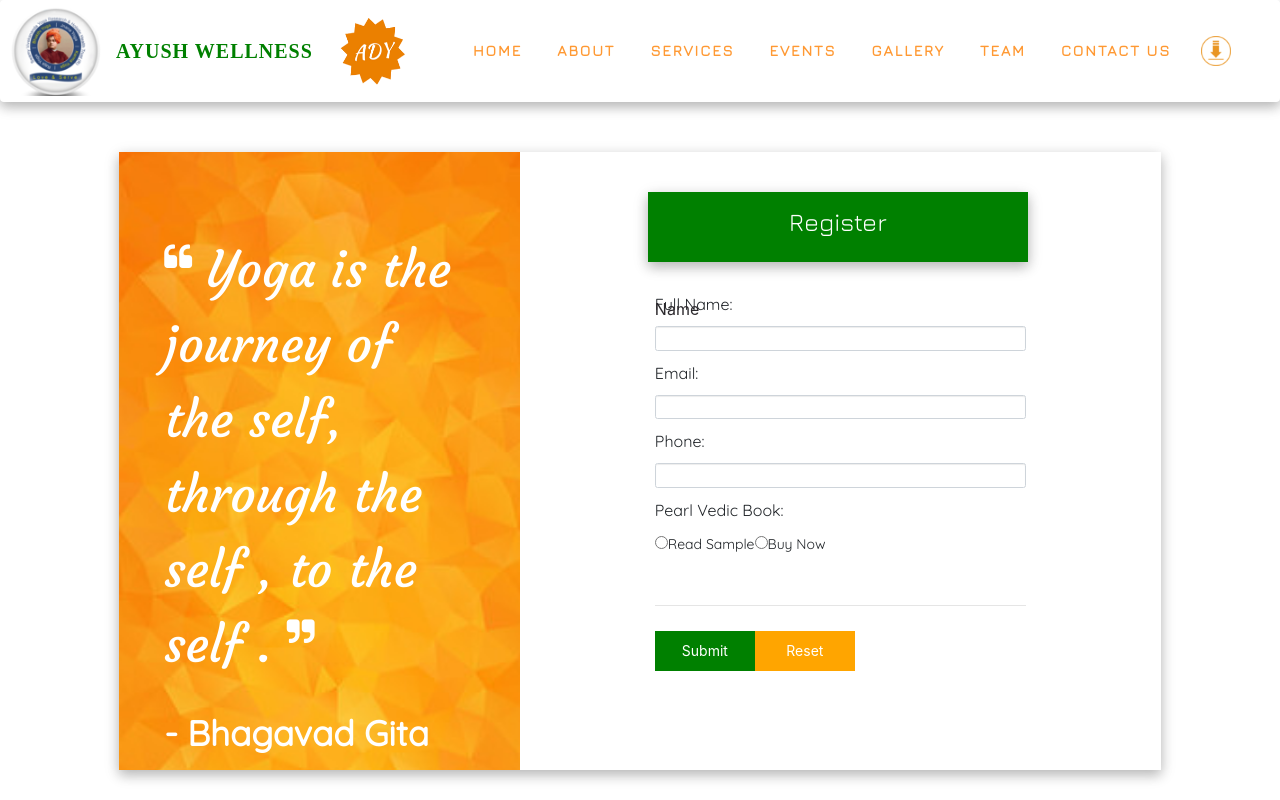
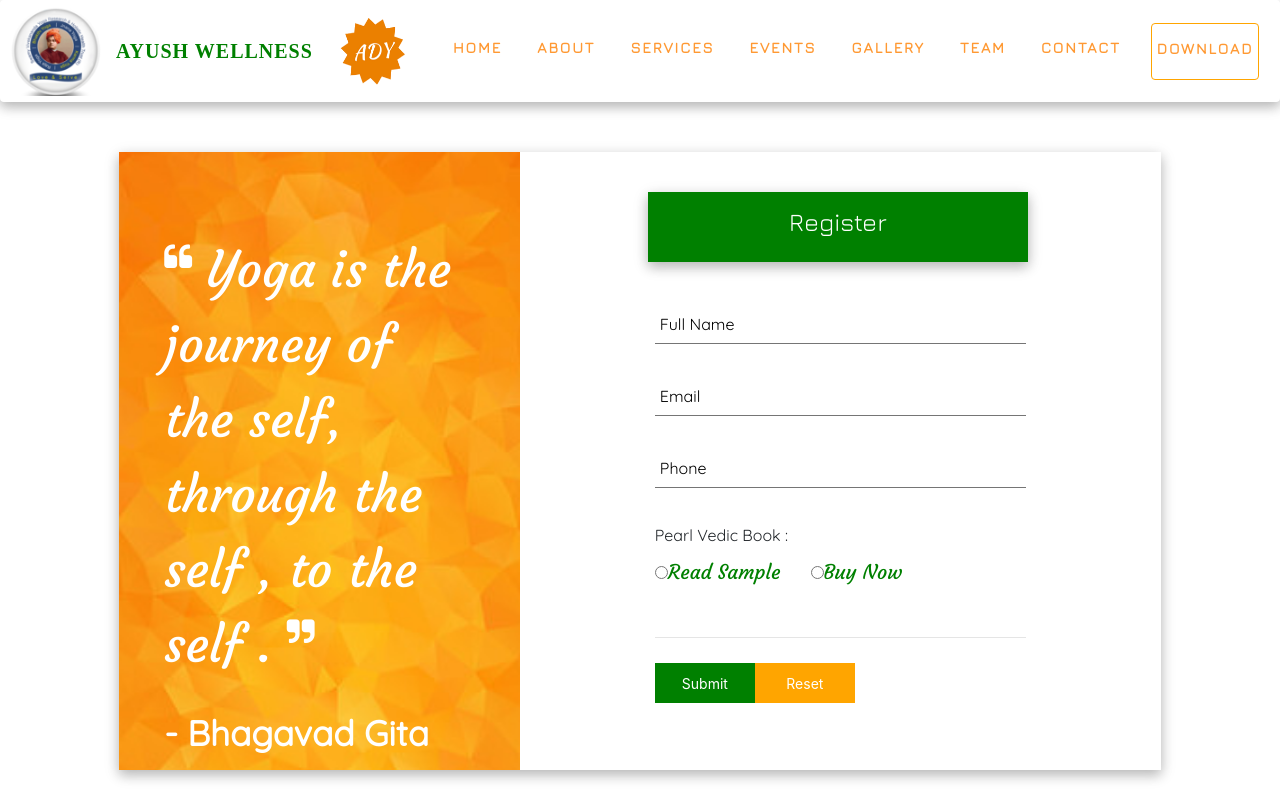
Before and after one commit to rashmigowda444/yoga_new, an Angular app in the folder userapp/: page /ordernow in a window 1280 px wide. Built offline with nearby package versions, Linux system fonts and the light colour scheme; a web font is replaced by a local one.

Commit message:
order now style change

```diff
--- a/userapp/src/app/components/contact/contact.component.html
+++ b/userapp/src/app/components/contact/contact.component.html
@@ -118,18 +118,6 @@
                                         <div *ngIf=" usercomment.errors?.minlength && usercomment.touched" class="alert alert-danger">Minimum 25 characters required</div><br>
 
 
-
-                                        <div class="form-check">
-                                                <label class="form-check-label" for="radio1">
-                                                  <input type="radio" class="form-check-input" id="radio1" name="optradio" value="option1" checked>Option 1
-                                                </label>
-                                              </div>
-                                              <div class="form-check">
-                                                <label class="form-check-label" for="radio2">
-                                                  <input type="radio" class="form-check-input" id="radio2" name="optradio" value="option2">Option 2
-                                                </label>
-                                              </div>
-
                                         <button type="submit" class="subbut" [disabled]="f.form.invalid">Submit</button>
 
                                             </form>
--- a/userapp/src/app/components/header/header.component.css
+++ b/userapp/src/app/components/header/header.component.css
@@ -11,7 +11,7 @@
     margin-top:10px;
 }
 .navbar-nav{
-    margin-left:20px;
+    margin-left:0px;
 }
 .nav-item{
     font-size:15px;
@@ -25,10 +25,15 @@
 .nav-item a{
     letter-spacing: 2px;
 }
+
 .navbar-light .navbar-nav .nav-link:focus, .navbar-light .navbar-nav .nav-link:hover{
    color:green !important;
 }
-.downloadimg{      height:30px;      width:30px;      margin-top:10px;  }
+
+.downloadimg{
+    height:50px;
+    width:100px;
+    margin-top:10px;  }
 
 @-webkit-keyframes blink {
     0% {
--- a/userapp/src/app/components/header/header.component.html
+++ b/userapp/src/app/components/header/header.component.html
@@ -1,42 +1,3 @@
-
-<!-- <nav class="navbar navbar-fixed-top  navbar-expand-md bg-light navbar-light custnav">
-  <div class="container-fluid">
-
-<a class="navbar-brand" [routerLink]="#"><img class="logoimg" src="assets/images/logo.png" height="90" width="90"></a>
-<span class="logotxt"><h2><b>ATMA DARSHANA YOGA</b></h2></span>
-
-<button class="navbar-toggler" type="button" data-toggle="collapse" data-target="#collapsibleNavbar">
-<span class="navbar-toggler-icon"></span>
-</button>
-<div class="collapse navbar-collapse" id="collapsibleNavbar">
-<ul class="navbar-nav">
-  <li class="nav-item">
-    <a class="nav-link" href="">HOME</a>
-  </li>
-  <li class="nav-item">
-    <a class="nav-link" href="about" >ABOUT</a>
-  </li>
-  <li class="nav-item">
-      <a class="nav-link" href="founder">FOUNDER</a>
-</li>
-  <li class="nav-item">
-          <a class="nav-link" href="services">SERVICES</a>
-  </li>
-  <li class="nav-item">
-    <a class="nav-link" href="events">EVENTS</a>
-  </li>
-  <li class="nav-item">
-    <a class="nav-link" href="gallery">GALLERY</a>
-  </li>
-  <li class="nav-item">
-    <a class="nav-link" href="contact">CONTACT US</a>
-  </li>
-</ul>
-</div>
-</div>
-</nav>
- -->
-
 
  <nav class="navbar navbar-expand-md bg-light navbar-light topnav">
   <a href="#"><img class="logoimg" src="assets/images/logo.png" height="90" width="90"></a>
@@ -99,16 +60,13 @@
         </li>
 
 
-
-
-
-
           <li class="nav-item">
-            <a class="nav-link" [routerLink]="['/contact']">CONTACT US</a>
+            <a class="nav-link" [routerLink]="['/contact']">CONTACT</a>
           </li>
-          <li class="nav-item">
-             <a [routerLink]="['/ordernow']">
-              <img src="assets/images/download.png"  class="downloadimg" >
+          <li class="nav-item" >
+             <a class="nav-link" [routerLink]="['/ordernow']"
+             style="border:1px solid orange;border-radius:4px;padding-bottom:20px;">
+              <!-- <img src="assets/images/download.png"  class="downloadimg" > -->DOWNLOAD
             </a>
           </li>
 
--- a/userapp/src/app/components/ordernow/ordernow.component.css
+++ b/userapp/src/app/components/ordernow/ordernow.component.css
@@ -44,63 +44,64 @@ background-size: 450px;
     padding-top:40px;
 }
 
-#navform {
-	width: 200px;
-	margin: 4em auto;
-	padding: 2em 2em 2em 2em;
-	/*background:#ffc04c;*/
-	border: 2px solid #ffc04c ;
-	/*box-shadow: rgba(0,0,0,0.14902) 0px 1px 1px 0px,rgba(0,0,0,0.09804) 0px 1px 2px 0px;*/
-	margin-left:-28px;
-	margin-top:2px;
-	height:248px;
-	border-radius:5px;
-	padding-left:8px;
-	padding-right:8px;
+
+.radio_text{
+	font-family: 'Courgette', cursive;
+	font-size: 20px;
+	padding-right:30px;
+	color:green;
 }
+
+
+
+
+
+
+
+
 
 	.group {
 		position: relative;
 		margin-bottom: 20px;
 	}
 
-/* input {
+	.inputline {
 		font-size: 14px;
 		padding: 5px 5px 10px 0px;
 		-webkit-appearance: none;
 		display: block;
-	background: #fafafa;
+		/* background: #fafafa; */
 		color: #636363;
 		width: 100%;
 		border: none;
 		border-radius: 0;
 		border-bottom: 1px solid #757575;
-}*/
+	}
 
-input:focus { outline: none; }
+	.inputline:focus { outline: none; }
 
 
 	/* Label */
 
 	#navlabel {
-	color:#2C292D;
+		color: black;
 		font-size: 16px;
 		font-weight: normal;
 		position: absolute;
 		pointer-events: none;
-	left: 15px;
-	top: 105px;
+		left: 5px;
+		top: 5px;
 		transition: all 0.2s ease;
 	}
 
 
 	/* active */
 
-input:focus ~ #navlabel, input.used ~ #navlabel {
+	.inputline:focus ~ #navlabel, .inputline.used ~ #navlabel {
 		top: -20px;
 	  transform: scale(.75); left: -2px;
-
-	color: #4a89dc;
+		/* font-size: 14px; */
+		color: green;
 	}
 
 
@@ -118,7 +119,7 @@ input:focus ~ #navlabel, input.used ~ #navlabel {
 		width: 0;
 		bottom: 1px;
 		position: absolute;
-	background: #4a89dc;
+		background: green;
 		transition: all 0.2s ease;
 	}
 
@@ -129,7 +130,7 @@ input:focus ~ #navlabel, input.used ~ #navlabel {
 
 	/* active */
 
-input:focus ~ .bar:before, input:focus ~ .bar:after { width: 50%; }
+	.inputline:focus ~ .bar:before, .inputline:focus ~ .bar:after { width: 50%; }
 
 
 	/* Highlight */
@@ -149,6 +150,7 @@ input:focus ~ .bar:before, input:focus ~ .bar:after { width: 50%; }
 
 	input:focus ~ .highlight {
 		animation: inputHighlighter 0.3s ease;
+
 	}
 	#navinput{
 		background:#e5e5e5;
@@ -157,13 +159,6 @@ input:focus ~ .highlight {
 	/* Animations */
 
 	@keyframes inputHighlighter {
-	from { background: #4a89dc; }
+		from { background: green; }
 		to 	{ width: 0; background: transparent; }
 	}
-
-
-
-	.radio_text{
-		font-family: 'Quicksand', sans-serif;
-		font-size: 14px;
-	}
--- a/userapp/src/app/components/ordernow/ordernow.component.html
+++ b/userapp/src/app/components/ordernow/ordernow.component.html
@@ -30,100 +30,70 @@
                 <div class="col-md-5 form_right ">
                     <div class="heading">
                       <h1>Register</h1>
-                    </div><br><br>
+                    </div><br><br><br>
                  <form novalidate #f="ngForm" (ngSubmit)="onRegister()" >
 
-                        <div class="form-group">
-                                <p class="para">Full Name:</p>
+                        <div class="group">
                                 <input type="text"
-                                    class="form-control"
+                                    class="inputline"
                                     id="fname"
-
                                     name="fname"
                                     [(ngModel)]="user.fname"
                                     #userfname="ngModel"
                                     minlength="3"
                                     maxlength="25"
                                     pattern="^[a-zA-Z][a-zA-Z\s]{2,15}$"
-                                    required>
-                                    <span class="highlight"></span><span class="bar"></span>
-          <label id="navlabel">Name</label>
+                                    required><span class="highlight"></span><span class="bar"></span>
+                                    <p id="navlabel">Full Name</p>
                             </div>
                  <div class="alert alert-danger" *ngIf="userfname.touched && !userfname.valid">
                     <div *ngIf="userfname.errors.required">Name is required.</div>
                     <div *ngIf="userfname.errors.minlength">First Name should be minimum {{ userfname.errors.minlength.requiredLength }} and maximum 15 characters.</div>
                     <div *ngIf="userfname.errors.pattern">Only alphabets are allowed.</div>
-                </div>
-
-                 <!-- <div *ngIf="userfname.errors?.required && userfname.touched" class="alert alert-danger">First name is required</div>
-                 -->
+                </div><br>
 
 
-                 <!-- <div class="form-group">
-                     <h2>Last Name:</h2>
-                     <input type="text"
-                         class="form-control"
-                         id="lname"
 
-                         name="lname"
-                         [(ngModel)]="user.lname"
-                         #userlname="ngModel"
-                         minlength="3"
-                         maxlength="15"
-                         pattern="^[a-zA-Z][a-zA-Z\s]{2,15}$"
-                         required>
-                 </div>
-
-                 <div class="alert alert-danger" *ngIf="userlname.touched && !userlname.valid">
-                    <div *ngIf="userlname.errors.required">Last Name is required.</div>
-                    <div *ngIf="userlname.errors.minlength">Last Name should be minimum {{ userlname.errors.minlength.requiredLength }} and maximum 15 characters.</div>
-                    <div *ngIf="userlname.errors.pattern">Only alphabets are allowed.</div>
-                </div> -->
-
-                 <!-- <div *ngIf="userlname.errors?.required && userlname.touched" class="alert alert-danger">Last name is required</div> -->
-
-                 <div class="form-group">
-                     <p class="para">Email:</p>
+                 <div class="group">
                      <input type="email"
-                         class="form-control"
+                         class="inputline"
                          id="email"
-
                          name="email"
                          [(ngModel)]="user.email"
                          #useremail="ngModel"
                          pattern="^\w+([\.-]?\w+)*@\w+([\.-]?\w+)*(\.\w{2,3})+$"
-                         required>
+                         required><span class="highlight"></span><span class="bar"></span>
+                         <p id="navlabel">Email</p>
                  </div>
 
                  <div *ngIf="useremail.errors?.required && useremail.touched" class="alert alert-danger">Email is required</div>
-                 <div *ngIf="useremail.errors?.pattern" class="alert alert-danger">Please provide a valid email address</div>
+                 <div *ngIf="useremail.errors?.pattern" class="alert alert-danger">Please provide a valid email address</div><br>
 
-                 <div class="form-group">
-                     <p class="para">Phone:</p>
+                 <div class="group">
                      <input type="text"
-                         class="form-control"
+                     class="inputline"
                          id="phone"
-
                          name="phone"
                          [(ngModel)]="user.phone"
                          #userphone="ngModel"
                          minlength="10"
                          maxlength="10"
                          pattern="^[6789][0-9]{0,10}$"
-                        required>
+                        required><span class="highlight"></span><span class="bar"></span>
+                        <p id="navlabel">Phone</p>
                  </div>
                  <div *ngIf="userphone.errors?.maxlength || userphone.errors?.minlength && userphone.touched" class="alert alert-danger">Enter a 10 digit phone number</div>
                  <div *ngIf="userphone.errors?.pattern" class="alert alert-danger">Please provide a valid phone number</div>
-                 <div *ngIf="userphone.errors?.required && userphone.touched" class="alert alert-danger">Phone Number is required</div>
+                 <div *ngIf="userphone.errors?.required && userphone.touched" class="alert alert-danger">Phone Number is required</div><br>
 
 
                  <div class="form-group">
-                        <p class="para">Pearl Vedic Book:</p>
+                        <p class="para" >Pearl Vedic Book :</p>
                         <input type="radio"
                         [(ngModel)]="user.book"
                         name="book"
                         value="read"
-                        class="radio_text"
+                        [(ngModel)]="user.book"
                         checked ><span class="radio_text">Read Sample</span>
 
                         <input type="radio"
@@ -132,31 +102,10 @@
                         value="buy"><span class="radio_text">Buy Now</span>
                     </div><br><br>
 
-
-
-                 <!-- <div class="form-group">
-                     <h2>Password:</h2>
-                     <input type="password"
-                         class="form-control"
-                         id="password"
-
-                         name="password"
-                         [(ngModel)]="user.password"
-                         #userpassword="ngModel"
-                         minlength="8"
-                         maxlength="25"
-                         pattern="^(?=.*\d)(?=.*[a-z])(?=.*[A-Z])(?=.*[^a-zA-Z0-9])(?!.*\s).{8,25}$"
-                         required>
-                 </div>
-                 <div *ngIf="userpassword.errors?.minlength && userpassword.touched" class="alert alert-danger">Password must be minimum 8 characters length</div>
-                 <div *ngIf="userpassword.errors?.required && userpassword.touched" class="alert alert-danger">Password is required</div>
-                 <div *ngIf="userpassword.errors?.pattern" class="alert alert-danger">Required alteast one uppercase/lowercase/number/special character</div>-->
-
                    <hr> <br>
                  <button  type="submit" class="subbut" >Submit</button>
                  <button  type="reset" class="cancelbut">Reset</button><br><br>
 
-                 <!-- <p class="already">Already have an account? <a href="signin">Sign In</a></p> -->
 
                </form>
             </div>
```
Also changed, not shown: userapp/src/assets/images/btndownload.png (added), userapp/src/assets/images/download1.png (added). Lines whose indentation alone changed are shown as unchanged.
